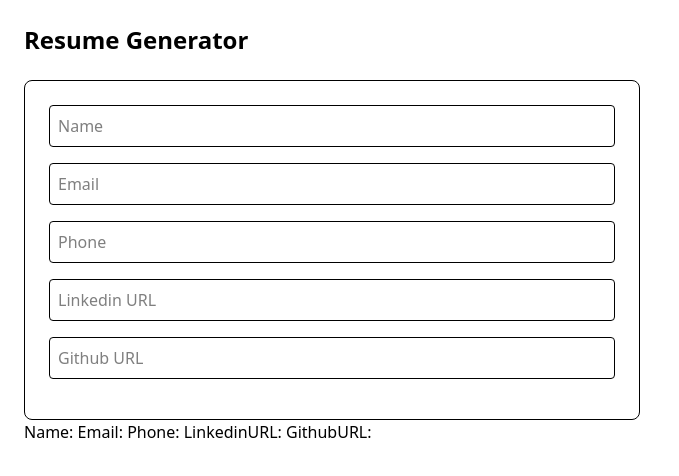
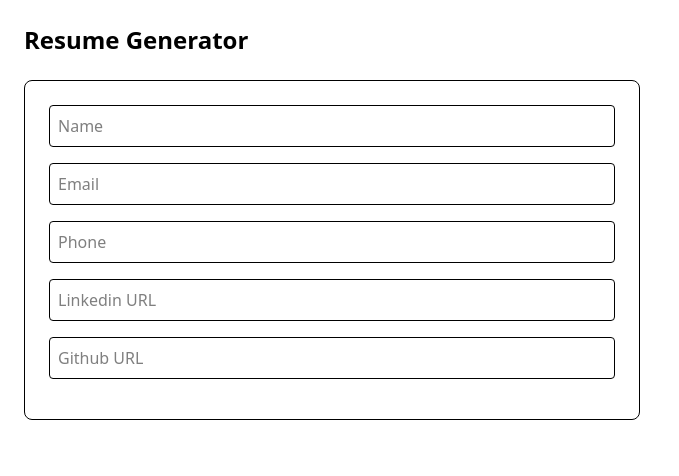
Before and after one commit to AyKrimino/resume-generator, a Next.js app in the folder frontend/: page / in a window 1280 px wide. Shown: the top 476 px of the page, without its empty margins (0-679 px from the left). Built offline with nearby package versions, Linux system fonts and the light colour scheme.

Commit message:
feat: add resume preview component with live data and clickable links

```diff
--- a/frontend/src/app/page.tsx
+++ b/frontend/src/app/page.tsx
@@ -1,5 +1,6 @@
 "use client";
 
+import ResumePreview from "@/components/ResumePreview";
 import { useState } from "react";
 
 export default function Home() {
@@ -12,6 +13,7 @@ export default function Home() {
   return (
     <main className="p-6">
       <h1 className="text-2xl font-bold mb-6">Resume Generator</h1>
+      <div className="flex justify-between">
         <form className="w-full md:w-1/2 p-6 border rounded-lg">
           <input
             type="text"
@@ -49,12 +51,13 @@ export default function Home() {
             onChange={(e) => setGithubUrl(e.target.value)}
           />
         </form>
-      <div className="">
-        Name: {name}
-        Email: {email}
-        Phone: {phone}
-        LinkedinURL: {linkedinUrl}
-        GithubURL: {githubUrl}
+        <ResumePreview
+          name={name}
+          email={email}
+          phone={phone}
+          linkedinUrl={linkedinUrl}
+          githubUrl={githubUrl}
+        />
       </div>
     </main>
   );
--- /dev/null
+++ b/frontend/src/components/ResumePreview.tsx
@@ -0,0 +1,33 @@
+import { FC } from "react";
+
+interface ResumePreviewProps {
+  name: string;
+  email: string;
+  phone: string;
+  linkedinUrl: string;
+  githubUrl: string;
+}
+
+const ResumePreview: FC<ResumePreviewProps> = ({
+  name,
+  email,
+  phone,
+  linkedinUrl,
+  githubUrl,
+}) => {
+  return (
+    <div>
+      <h1>{name}</h1>
+      <p>{email}</p>
+      <p>{phone}</p>
+      <p>
+        <a href={linkedinUrl}>{linkedinUrl}</a>
+      </p>
+      <p>
+        <a href={githubUrl}>{githubUrl}</a>
+      </p>
+    </div>
+  );
+};
+
+export default ResumePreview;
```
Lines whose indentation alone changed are shown as unchanged.
